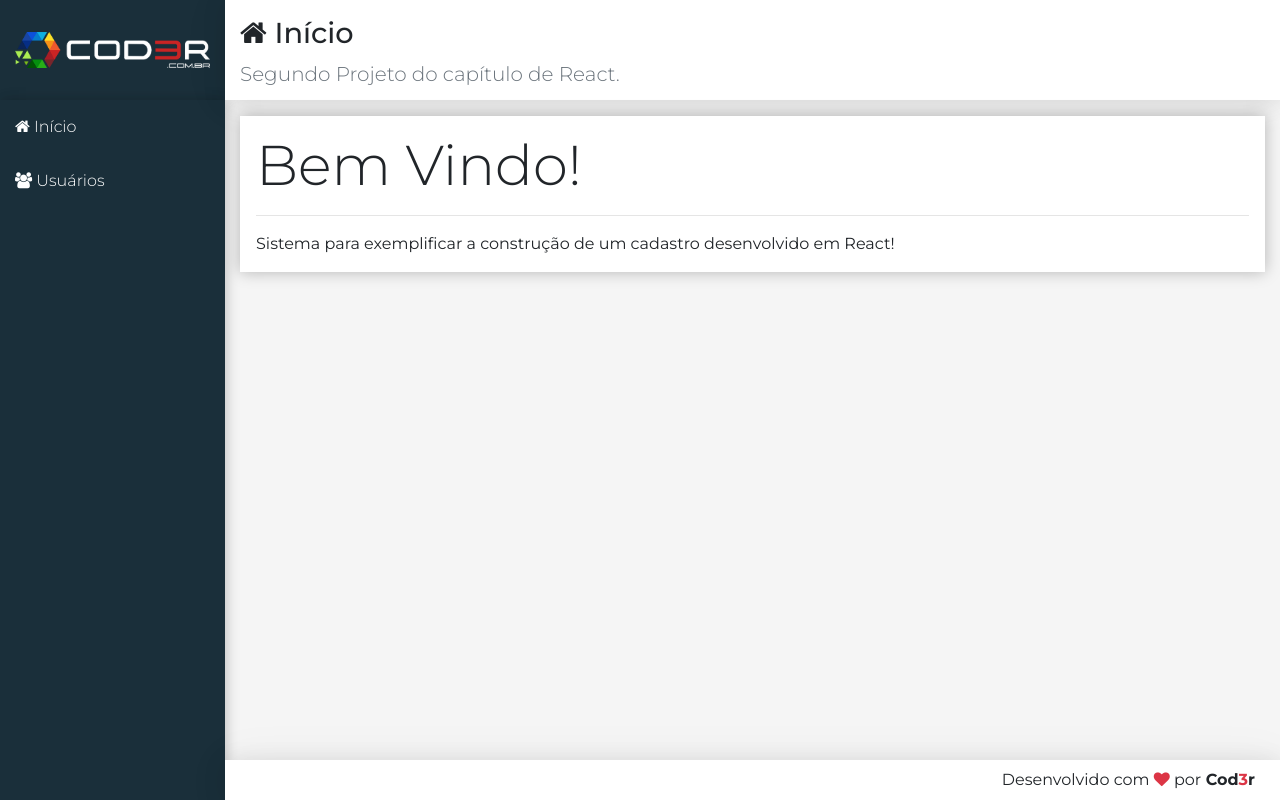
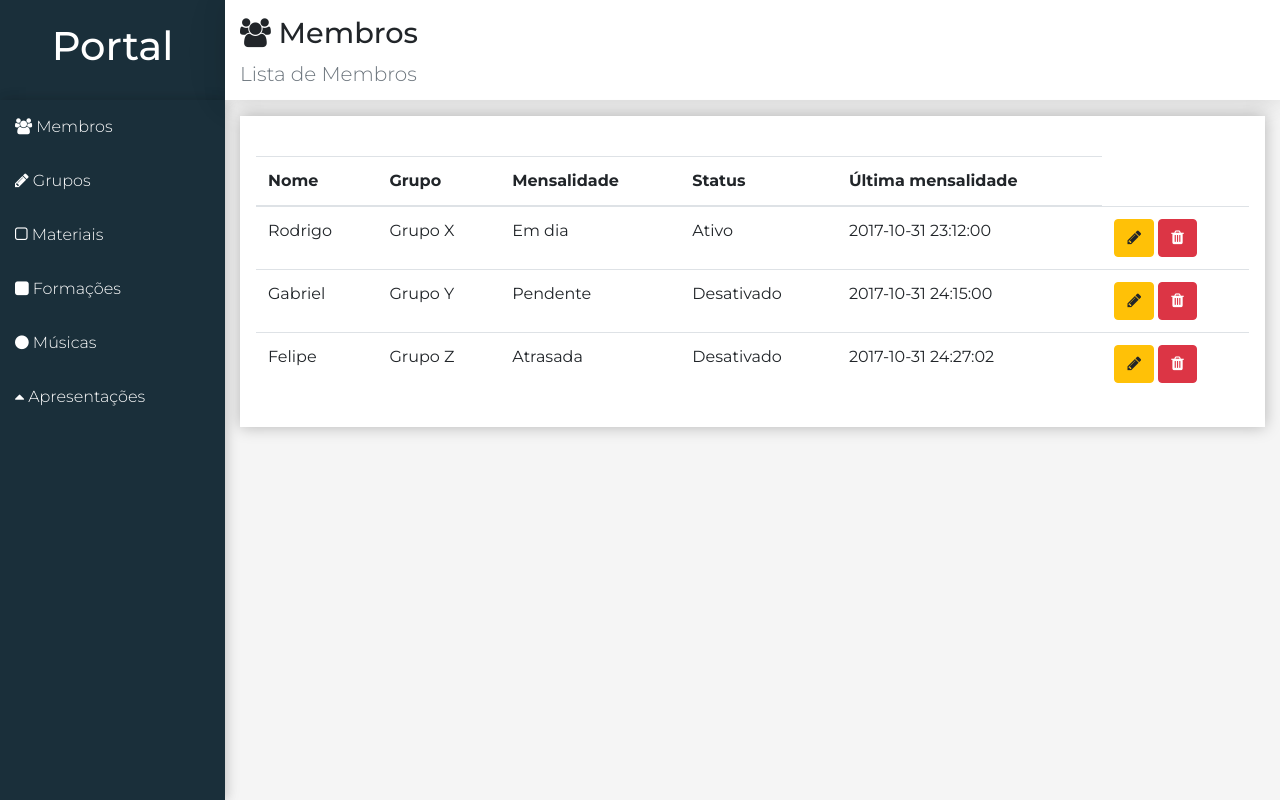
Before and after one commit to gabrielrg14/projeto-lab-eng, a React (Create React App) app in the folder frontend/: page /membros in a window 1280 px wide. Before the commit this address led to /. Built offline with nearby package versions, Linux system fonts and the light colour scheme.

Commit message:
Alterações na página de Membros
Alterações iniciais na página de Membros, baseado na imagem da Interface, além de outras alterações gerais na Navbar e removido o Footer

```diff
--- a/frontend/src/components/home/Home.jsx
+++ b/frontend/src/components/home/Home.jsx
@@ -4,8 +4,7 @@ import Main from '../template/Main'
 export default props =>
     <Main icon="home" title="Início"
         subtitle="Segundo Projeto do capítulo de React.">
-        <div className='display-4'>Bem Vindo!</div>
+        <div className='display-4'>Bem-vindo Administrador!</div>
         <hr />
-        <p className="mb-0">Sistema para exemplificar a construção
-            de um cadastro desenvolvido em React!</p>
+        <p className="mb-0">Sistema para Gerenciamento de Grupos</p>
     </Main>
--- a/frontend/src/components/template/Footer.css
+++ /dev/null
@@ -1,8 +0,0 @@
-footer.footer {
-    display: flex;
-    align-items: center;
-    justify-content: flex-end;
-    padding: 0 25px;
-    background-color: #FFF;
-    box-shadow: var(--shadow);
-}
--- a/frontend/src/components/template/Footer.jsx
+++ /dev/null
@@ -1,10 +0,0 @@
-import './Footer.css'
-import React from 'react'
-
-export default props =>
-    <footer className="footer">
-        <span>
-            Desenvolvido com <i className="fa fa-heart text-danger"></i> por
-            <strong> Cod<span className="text-danger">3</span>r</strong>
-        </span>
-    </footer>
--- a/frontend/src/components/template/Logo.css
+++ b/frontend/src/components/template/Logo.css
@@ -3,6 +3,10 @@ aside.logo {
     display: flex;
     justify-content: center;
     align-items: center;
+}
+
+aside.logo h1 {
+    color: #FFF;
 }
 
 aside.logo img {
--- a/frontend/src/components/template/Logo.jsx
+++ b/frontend/src/components/template/Logo.jsx
@@ -1,11 +1,12 @@
 import './Logo.css'
-import logo from '../../assets/imgs/logo.png'
+// import logo from '../../assets/imgs/logo.png'
 import React from 'react'
 import { Link } from 'react-router-dom'
 
 export default props =>
     <aside className="logo">
         <Link to="/" className="logo">
-            <img src={logo} alt="logo" />
+            {/* <img src={logo} alt="logo" /> */}
+            <h1>Portal</h1>
         </Link>
     </aside>
--- a/frontend/src/components/template/Nav.jsx
+++ b/frontend/src/components/template/Nav.jsx
@@ -5,12 +5,28 @@ import { Link } from 'react-router-dom'
 export default props =>
     <aside className="menu-area">
         <nav className="menu">
-            {/* Refatorar em casa! */}
+            <Link to="/membros">
+                <i className="fa fa-users"></i> Membros
+            </Link>
+
             <Link to="/">
-                <i className="fa fa-home"></i> Início
+                <i className="fa fa-pencil"></i> Grupos
             </Link>
-            <Link to="/users">
-                <i className="fa fa-users"></i> Usuários
+
+            <Link to="/materiais">
+                <i className="fa fa-square-o"></i> Materiais
+            </Link>
+
+            <Link to="/formacoes">
+                <i className="fa fa-square"></i> Formações
+            </Link>
+
+            <Link to="/musicas">
+                <i className="fa fa-circle"></i> Músicas
+            </Link>
+
+            <Link to="/apresentacoes">
+                <i className="fa fa-caret-up"></i> Apresentações
             </Link>
         </nav>
     </aside>
--- a/frontend/src/components/user/UserCrud.jsx
+++ b/frontend/src/components/user/UserCrud.jsx
@@ -1,121 +1,80 @@
 import React, { Component } from 'react'
-import axios from 'axios'
 import Main from '../template/Main'
 
 const headerProps = {
     icon: 'users',
-    title: 'Usuários',
-    subtitle: 'Cadastro de usuários: Incluir, Listar, Alterar e Excluir!'
+    title: 'Membros',
+    subtitle: 'Lista de Membros'
 }
 
-const baseUrl = 'http://localhost:3001/users'
 const initialState = {
-    user: { name: '', email: '' },
-    list: []
+    membros: [
+        { nome: 'Rodrigo', grupo: 'Grupo X', mensalidade: 'Em dia', status: 'Ativo', ultima_mensalidade: '2017-10-31 23:12:00' },
+        { nome: 'Gabriel', grupo: 'Grupo Y', mensalidade: 'Pendente', status: 'Desativado', ultima_mensalidade: '2017-10-31 24:15:00' },
+        { nome: 'Felipe', grupo: 'Grupo Z', mensalidade: 'Atrasada', status: 'Desativado', ultima_mensalidade: '2017-10-31 24:27:02' }
+    ],
 }
 
 export default class UserCrud extends Component {
 
     state = { ...initialState }
 
-    componentWillMount() {
-        axios(baseUrl).then(resp => {
-            this.setState({ list: resp.data })
-        })
-    }
+    /* Possível reutilização para Tela de Alteração de usuário */
+    // renderForm() {
+    //     return (
+    //         <div className="form">
+    //             <div className="row">
+    //                 <div className="col-12 col-md-6">
+    //                     <div className="form-group">
+    //                         <label>Nome</label>
+    //                         <input type="text" className="form-control"
+    //                             name="name"
+    //                             value={this.state.user.name}
+    //                             onChange={e => this.updateField(e)}
+    //                             placeholder="Digite o nome..." />
+    //                     </div>
+    //                 </div>
 
-    clear() {
-        this.setState({ user: initialState.user })
-    }
+    //                 <div className="col-12 col-md-6">
+    //                     <div className="form-group">
+    //                         <label>E-mail</label>
+    //                         <input type="text" className="form-control"
+    //                             name="email"
+    //                             value={this.state.user.email}
+    //                             onChange={e => this.updateField(e)}
+    //                             placeholder="Digite o e-mail..." />
+    //                     </div>
+    //                 </div>
+    //             </div>
 
-    save() {
-        const user = this.state.user
-        const method = user.id ? 'put' : 'post'
-        const url = user.id ? `${baseUrl}/${user.id}` : baseUrl
-        axios[method](url, user)
-            .then(resp => {
-                const list = this.getUpdatedList(resp.data)
-                this.setState({ user: initialState.user, list })
-            })
-    }
+    //             <hr />
+    //             <div className="row">
+    //                 <div className="col-12 d-flex justify-content-end">
+    //                     <button className="btn btn-primary"
+    //                         onClick={e => this.save(e)}>
+    //                         Salvar
+    //                     </button>
 
-    getUpdatedList(user, add = true) {
-        const list = this.state.list.filter(u => u.id !== user.id)
-        if(add) list.unshift(user)
-        return list
-    }
-
-    updateField(event) {
-        const user = { ...this.state.user }
-        user[event.target.name] = event.target.value
-        this.setState({ user })
-    }
-
-    renderForm() {
-        return (
-            <div className="form">
-                <div className="row">
-                    <div className="col-12 col-md-6">
-                        <div className="form-group">
-                            <label>Nome</label>
-                            <input type="text" className="form-control"
-                                name="name"
-                                value={this.state.user.name}
-                                onChange={e => this.updateField(e)}
-                                placeholder="Digite o nome..." />
-                        </div>
-                    </div>
-
-                    <div className="col-12 col-md-6">
-                        <div className="form-group">
-                            <label>E-mail</label>
-                            <input type="text" className="form-control"
-                                name="email"
-                                value={this.state.user.email}
-                                onChange={e => this.updateField(e)}
-                                placeholder="Digite o e-mail..." />
-                        </div>
-                    </div>
-                </div>
-
-                <hr />
-                <div className="row">
-                    <div className="col-12 d-flex justify-content-end">
-                        <button className="btn btn-primary"
-                            onClick={e => this.save(e)}>
-                            Salvar
-                        </button>
-
-                        <button className="btn btn-secondary ml-2"
-                            onClick={e => this.clear(e)}>
-                            Cancelar
-                        </button>
-                    </div>
-                </div>
-            </div>
-        )
-    }
-
-    load(user) {
-        this.setState({ user })
-    }
-
-    remove(user) {
-        axios.delete(`${baseUrl}/${user.id}`).then(resp => {
-            const list = this.getUpdatedList(user, false)
-            this.setState({ list })
-        })
-    }
+    //                     <button className="btn btn-secondary ml-2"
+    //                         onClick={e => this.clear(e)}>
+    //                         Cancelar
+    //                     </button>
+    //                 </div>
+    //             </div>
+    //         </div>
+    //     )
+    // }
 
     renderTable() {
         return (
             <table className="table mt-4">
                 <thead>
                     <tr>
-                        <th>ID</th>
                         <th>Nome</th>
-                        <th>E-mail</th>
-                        <th>Ações</th>
+                        <th>Grupo</th>
+                        <th>Mensalidade</th>
+                        <th>Status</th>
+                        <th>Última mensalidade</th>
                     </tr>
                 </thead>
                 <tbody>
@@ -126,31 +85,30 @@ export default class UserCrud extends Component {
     }
 
     renderRows() {
-        return this.state.list.map(user => {
+        return this.state.membros.map(membro => {
             return (
-                <tr key={user.id}>
-                    <td>{user.id}</td>
-                    <td>{user.name}</td>
-                    <td>{user.email}</td>
+                <tr key='1'>
+                    <td>{membro.nome}</td>
+                    <td>{membro.grupo}</td>
+                    <td>{membro.mensalidade}</td>
+                    <td>{membro.status}</td>
+                    <td>{membro.ultima_mensalidade}</td>
                     <td>
-                        <button className="btn btn-warning"
-                            onClick={() => this.load(user)}>
+                        <button className="btn btn-warning">
                             <i className="fa fa-pencil"></i>
                         </button>
-                        <button className="btn btn-danger ml-2"
-                            onClick={() => this.remove(user)}>
+                        <button className="btn btn-danger ml-1">
                             <i className="fa fa-trash"></i>
                         </button>
                     </td>
                 </tr>
             )
-        })
+        });
     }
 
     render() {
         return (
             <Main {...headerProps}>
-                {this.renderForm()}
                 {this.renderTable()}
             </Main>
         )
--- a/frontend/src/main/App.jsx
+++ b/frontend/src/main/App.jsx
@@ -7,7 +7,6 @@ import { BrowserRouter } from 'react-router-dom'
 import Logo from '../components/template/Logo'
 import Nav from '../components/template/Nav'
 import Routes from './Routes'
-import Footer from '../components/template/Footer'
 
 export default props =>
     <BrowserRouter>
@@ -15,6 +14,5 @@ export default props =>
             <Logo />
             <Nav />
             <Routes />
-            <Footer />
         </div>
     </BrowserRouter>
--- a/frontend/src/main/Routes.jsx
+++ b/frontend/src/main/Routes.jsx
@@ -7,6 +7,6 @@ import UserCrud from '../components/user/UserCrud'
 export default props =>
     <Switch>
         <Route exact path='/' component={Home} />
-        <Route path='/users' component={UserCrud} />
+        <Route path='/membros' component={UserCrud} />
         <Redirect from='*' to='/' />
     </Switch>
```
